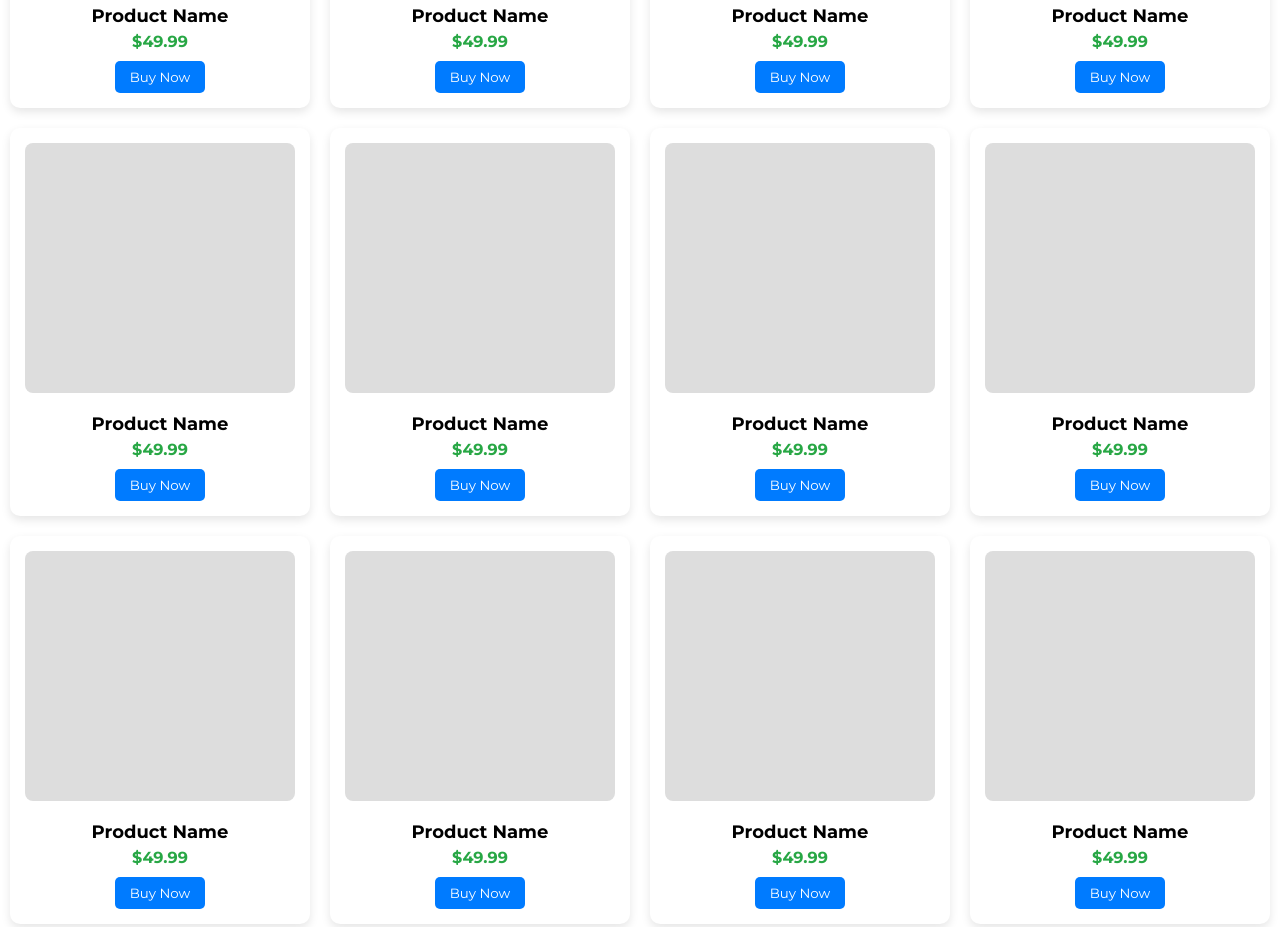
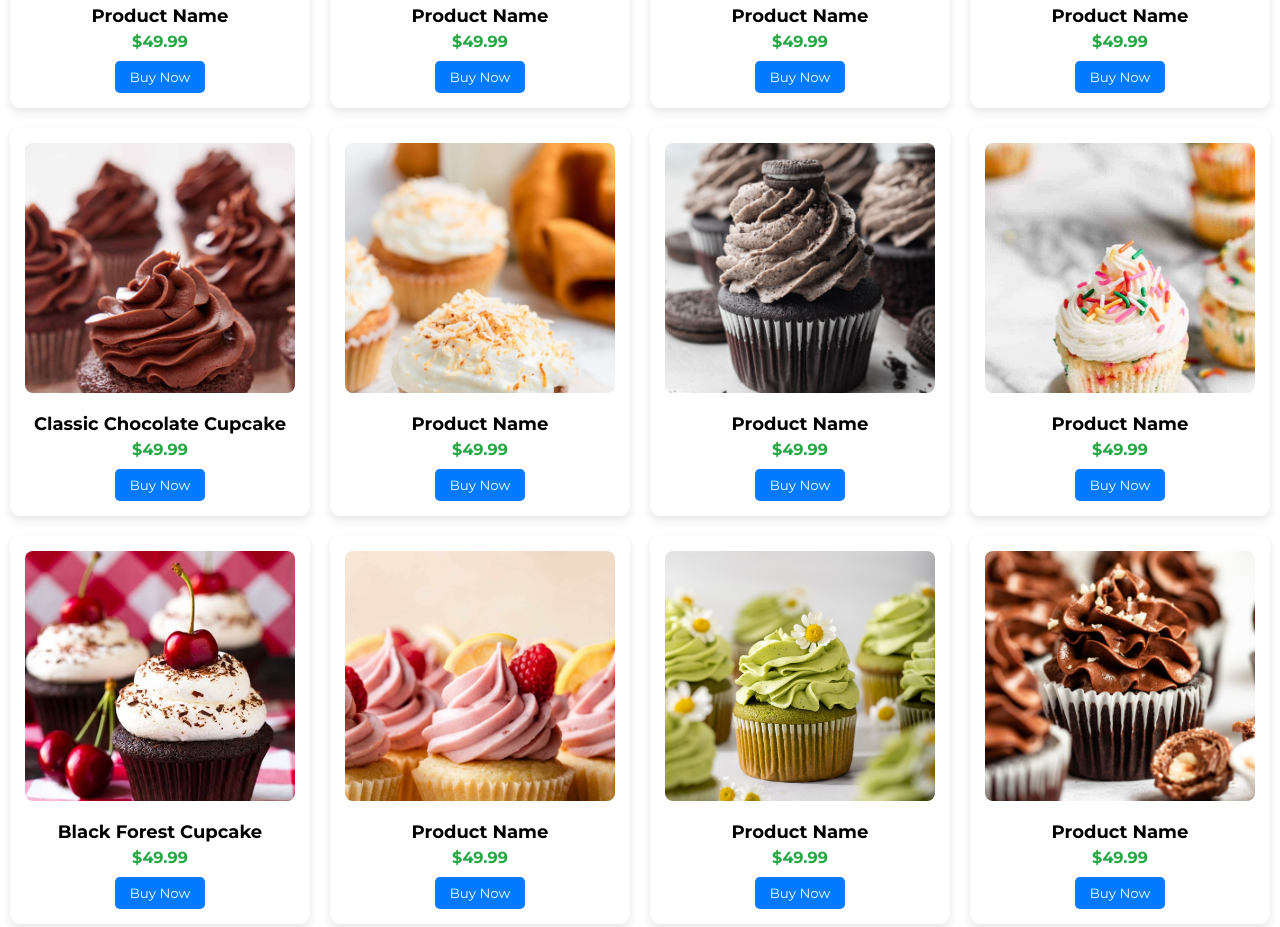
Before and after one commit to hirwa-arnaud/CUPCAKES, a plain HTML site: page index.html in a window 1280 px wide. Shown: the part 1180-2107 px from the top of the page. Drawn offline with Linux system fonts and the light colour scheme.

Commit message:
Finished images added

```diff
--- a/index.html
+++ b/index.html
@@ -37,27 +37,23 @@
 <main>
     <div class="head"><h1>Our Products</h1></div>
      <div class="container">
-    <div class="card">
-      <div class="product-image"></div>
-      <div class="product-name">Product Name</div>
-      <div class="product-price">$49.99</div>
-      <button class="buy-btn">Buy Now</button>
-    </div>
-    <div class="card"><div class="product-image"></div><div class="product-name">Product Name</div><div class="product-price">$49.99</div><button class="buy-btn">Buy Now</button></div>
-    <div class="card"><div class="product-image"></div><div class="product-name">Product Name</div><div class="product-price">$49.99</div><button class="buy-btn">Buy Now</button></div>
-    <div class="card"><div class="product-image"></div><div class="product-name">Product Name</div><div class="product-price">$49.99</div><button class="buy-btn">Buy Now</button></div>
-    <div class="card"><div class="product-image"></div><div class="product-name">Product Name</div><div class="product-price">$49.99</div><button class="buy-btn">Buy Now</button></div>
-    <div class="card"><div class="product-image"></div><div class="product-name">Product Name</div><div class="product-price">$49.99</div><button class="buy-btn">Buy Now</button></div>
-    <div class="card"><div class="product-image"></div><div class="product-name">Product Name</div><div class="product-price">$49.99</div><button class="buy-btn">Buy Now</button></div>
-    <div class="card"><div class="product-image"></div><div class="product-name">Product Name</div><div class="product-price">$49.99</div><button class="buy-btn">Buy Now</button></div>
-    <div class="card"><div class="product-image"></div><div class="product-name">Product Name</div><div class="product-price">$49.99</div><button class="buy-btn">Buy Now</button></div>
-    <div class="card"><div class="product-image"></div><div class="product-name">Product Name</div><div class="product-price">$49.99</div><button class="buy-btn">Buy Now</button></div>
-    <div class="card"><div class="product-image"></div><div class="product-name">Product Name</div><div class="product-price">$49.99</div><button class="buy-btn">Buy Now</button></div>
-    <div class="card"><div class="product-image"></div><div class="product-name">Product Name</div><div class="product-price">$49.99</div><button class="buy-btn">Buy Now</button></div>
-    <div class="card"><div class="product-image"></div><div class="product-name">Product Name</div><div class="product-price">$49.99</div><button class="buy-btn">Buy Now</button></div>
-    <div class="card"><div class="product-image"></div><div class="product-name">Product Name</div><div class="product-price">$49.99</div><button class="buy-btn">Buy Now</button></div>
-    <div class="card"><div class="product-image"></div><div class="product-name">Product Name</div><div class="product-price">$49.99</div><button class="buy-btn">Buy Now</button></div>
-    <div class="card"><div class="product-image"></div><div class="product-name">Product Name</div><div class="product-price">$49.99</div><button class="buy-btn">Buy Now</button></div>
+ <div class="card"><div class="product-image" style="background-image: url(img/blueberry.jpg); background-size: cover;"></div><div class="product-name">Product Name</div><div class="product-price">$49.99</div><button class="buy-btn">Buy Now</button></div>
+    <div class="card"><div class="product-image" style="background-image: url(img/boston.jpg); background-size: cover;"></div><div class="product-name">Product Name</div><div class="product-price">$49.99</div><button class="buy-btn">Buy Now</button></div>
+     <div class="card"><div class="product-image" style="background-image: url(img/carmel.jpg); background-size: cover;"></div><div class="product-name">Product Name</div><div class="product-price">$49.99</div><button class="buy-btn">Buy Now</button></div>
+      <div class="card"><div class="product-image" style="background-image: url(img/carrot.webp); background-size: cover;"></div><div class="product-name">Product Name</div><div class="product-price">$49.99</div><button class="buy-btn">Buy Now</button></div>
+       <div class="card"><div class="product-image" style="background-image: url(img/choco.jpg); background-size: cover;"></div><div class="product-name">Classic Chocolate Cupcake</div><div class="product-price">$49.99</div><button class="buy-btn">Buy Now</button></div>
+        <div class="card"><div class="product-image" style="background-image: url(img/coconut.jpg); background-size: cover;"></div><div class="product-name">Product Name</div><div class="product-price">$49.99</div><button class="buy-btn">Buy Now</button></div>
+         <div class="card"><div class="product-image" style="background-image: url(img/cookies.jpg); background-size: cover;"></div><div class="product-name">Product Name</div><div class="product-price">$49.99</div><button class="buy-btn">Buy Now</button></div>
+          <div class="card"><div class="product-image" style="background-image: url(img/finfetti.jpg); background-size: cover;"></div><div class="product-name">Product Name</div><div class="product-price">$49.99</div><button class="buy-btn">Buy Now</button></div>
+           <div class="card"><div class="product-image" style="background-image: url(img/forest.jpg); background-size: cover;"></div><div class="product-name">Black Forest Cupcake</div><div class="product-price">$49.99</div><button class="buy-btn">Buy Now</button></div>
+            <div class="card"><div class="product-image" style="background-image: url(img/lemon.jpg); background-size: cover;"></div><div class="product-name">Product Name</div><div class="product-price">$49.99</div><button class="buy-btn">Buy Now</button></div>
+             <div class="card"><div class="product-image" style="background-image: url(img/matcha.jpg); background-size: cover;"></div><div class="product-name">Product Name</div><div class="product-price">$49.99</div><button class="buy-btn">Buy Now</button></div>
+              <div class="card"><div class="product-image" style="background-image: url(img/nutella.jpg); background-size: cover;"></div><div class="product-name">Product Name</div><div class="product-price">$49.99</div><button class="buy-btn">Buy Now</button></div>
+               <div class="card"><div class="product-image" style="background-image: url(img/strawberry.jpg); background-size: cover;"></div><div class="product-name">Product Name</div><div class="product-price">$49.99</div><button class="buy-btn">Buy Now</button></div>
+                <div class="card"><div class="product-image" style="background-image: url(img/vanilla.webp); background-size: cover;"></div><div class="product-name">Product Name</div><div class="product-price">$49.99</div><button class="buy-btn">Buy Now</button></div>
+                 <div class="card"><div class="product-image" style="background-image: url(img/vegan.jpg); background-size: cover;"></div><div class="product-name">Product Name</div><div class="product-price">$49.99</div><button class="buy-btn">Buy Now</button></div>
+                  <div class="card"><div class="product-image" style="background-image: url(img/velvet.jpg); background-size: cover;"></div><div class="product-name">Product Name</div><div class="product-price">$49.99</div><button class="buy-btn">Buy Now</button></div>
+
   </div>
 </main>
 </body>
--- a/styles.css
+++ b/styles.css
@@ -94,8 +94,7 @@ align-items: center;
 
     .product-image {
       width: 100%;
-      height: 250px; /* Increased height */
-      background-color: #ddd;
+      height: 250px;
       margin-bottom: 10px;
       border-radius: 8px;
     }
```
